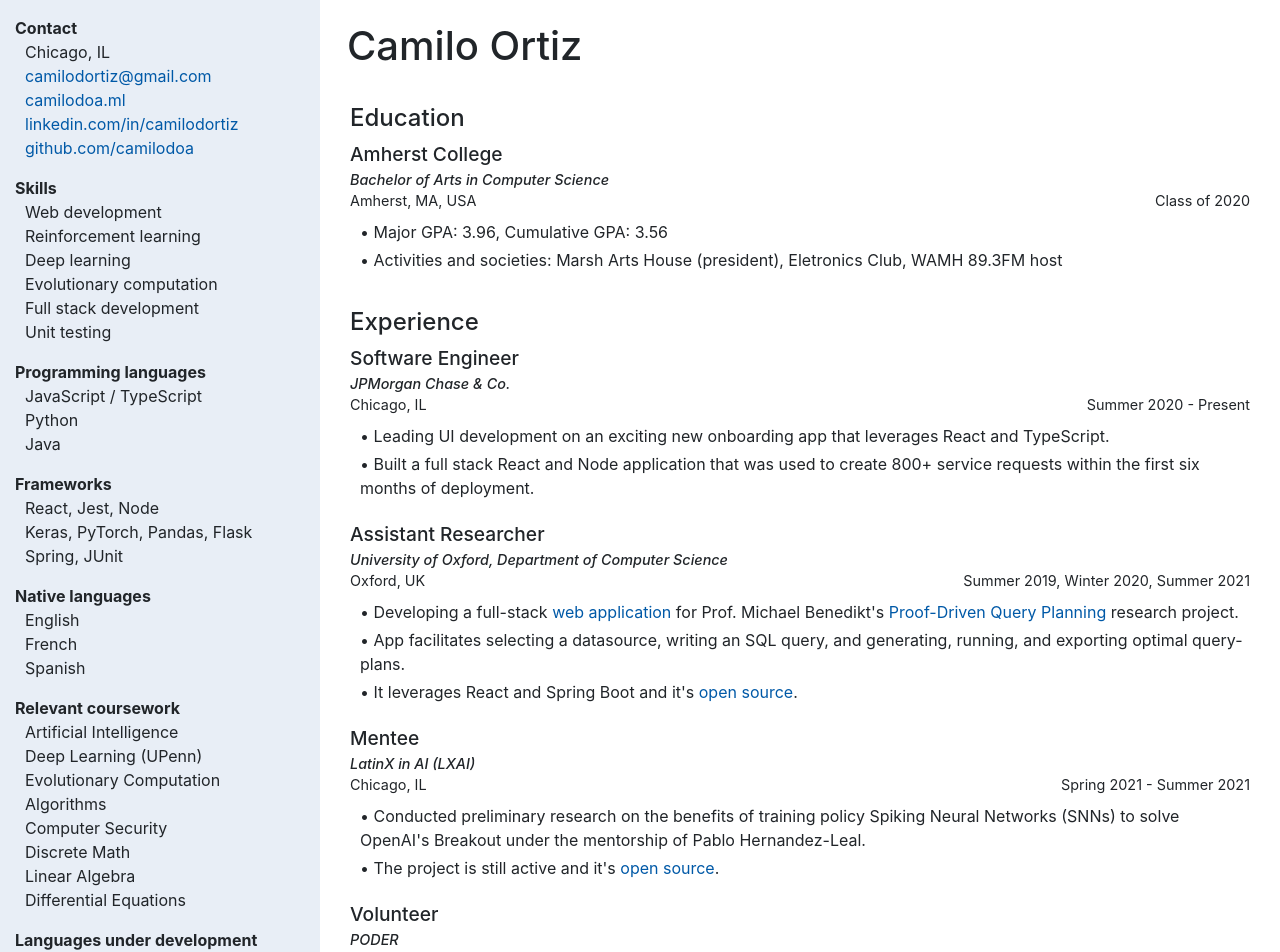
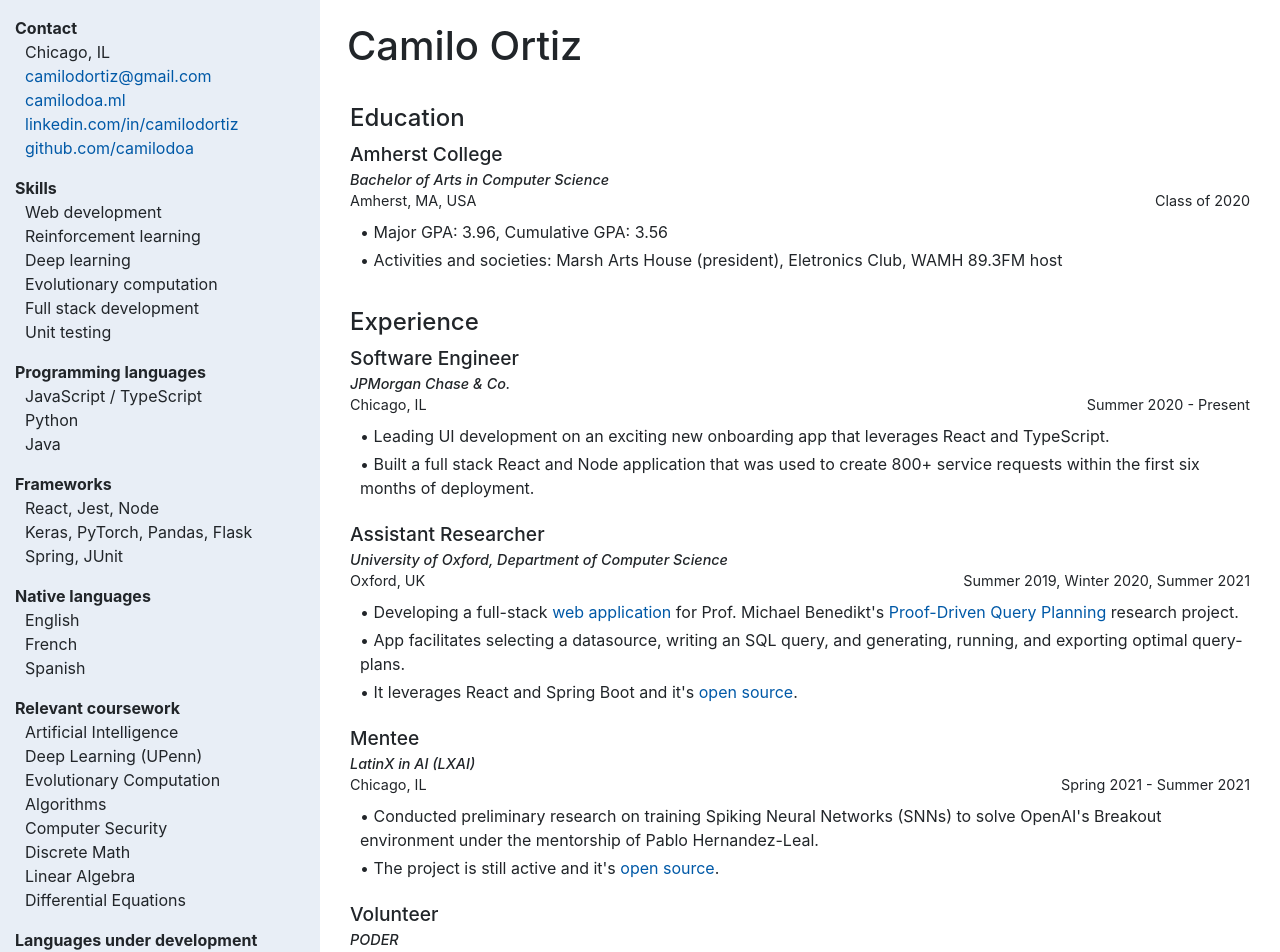
Before and after one commit to camilodoa/resume, a React (Create React App) app: page / in a window 1280 px wide. Shown: the top 952 px of the page. Built offline with nearby package versions, Linux system fonts and the light colour scheme.

Commit message:
Updated LXAI section

```diff
--- a/src/data.js
+++ b/src/data.js
@@ -122,8 +122,8 @@
       date : 'Spring 2021 - Summer 2021',
       list : [
         <div>
-          • Conducted preliminary research on the benefits of training policy Spiking
-          Neural Networks (SNNs) to solve OpenAI's Breakout under the mentorship
+          • Conducted preliminary research on training Spiking
+          Neural Networks (SNNs) to solve OpenAI's Breakout environment under the mentorship
           of Pablo Hernandez-Leal.
         </div>,
         <div>
```
